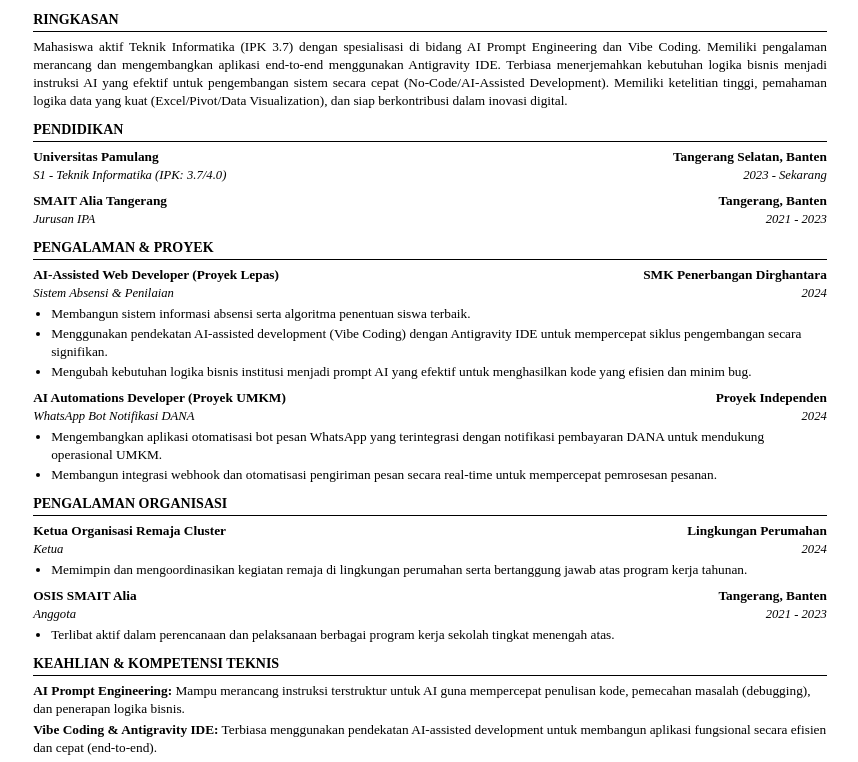
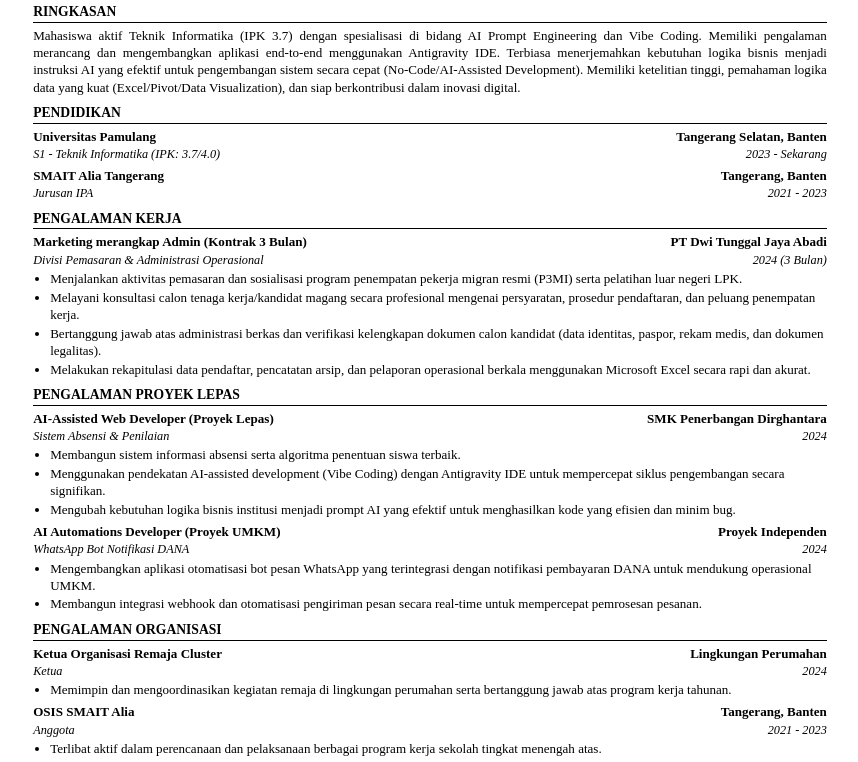
Before and after one commit to BrongSkuy/Portfolio, a website: page CV/Source_Files/cv_ats.html in a window 1280 px wide. Shown: the part 55-817 px from the top of the page, without its empty margins (210-1068 px from the left). Drawn offline with Linux system fonts and the light colour scheme.

Commit message:
feat: add work experience at PT Dwi Tunggal Jaya Abadi to website and CVs

```diff
--- a/CV/Source_Files/cv_ats.css
+++ b/CV/Source_Files/cv_ats.css
@@ -6,8 +6,8 @@
 
 body {
     font-family: "Times New Roman", Times, serif;
-    font-size: 10pt;
-    line-height: 1.35;
+    font-size: 9.8pt;
+    line-height: 1.32;
     color: #000;
     background-color: #fff;
     max-width: 210mm;
@@ -16,19 +16,19 @@ body {
 
 .header {
     text-align: center;
-    margin-bottom: 12px;
+    margin-bottom: 8px;
 }
 
 .header h1 {
-    font-size: 19pt;
+    font-size: 18pt;
     font-weight: bold;
     text-transform: uppercase;
-    margin-bottom: 3px;
+    margin-bottom: 2px;
     letter-spacing: 0.5px;
 }
 
 .contact-info {
-    font-size: 9.5pt;
+    font-size: 9.2pt;
 }
 
 .contact-info a {
@@ -37,20 +37,20 @@ body {
 }
 
 section {
-    margin-bottom: 11px;
+    margin-bottom: 8px;
 }
 
 h2.section-title {
-    font-size: 10.5pt;
+    font-size: 10.2pt;
     font-weight: bold;
     text-transform: uppercase;
     border-bottom: 1px solid #000;
-    margin-bottom: 6px;
+    margin-bottom: 4px;
     padding-bottom: 1px;
 }
 
 .entry {
-    margin-bottom: 8px;
+    margin-bottom: 5px;
 }
 
 .entry-header {
@@ -58,33 +58,33 @@ h2.section-title {
     justify-content: space-between;
     font-weight: bold;
     margin-bottom: 1px;
-    font-size: 10pt;
+    font-size: 9.8pt;
 }
 
 .entry-subheader {
     display: flex;
     justify-content: space-between;
     font-style: italic;
-    margin-bottom: 3px;
-    font-size: 9.5pt;
+    margin-bottom: 2px;
+    font-size: 9.2pt;
 }
 
 p.summary-text {
-    margin-bottom: 6px;
+    margin-bottom: 4px;
     text-align: justify;
 }
 
 ul {
-    padding-left: 18px;
-    margin-bottom: 3px;
+    padding-left: 17px;
+    margin-bottom: 2px;
 }
 
 li {
-    margin-bottom: 2px;
+    margin-bottom: 1.5px;
     text-align: left;
 }
 
 .skills-list p {
-    margin-bottom: 3px;
+    margin-bottom: 2px;
     text-align: left;
 }
--- a/CV/Source_Files/cv_ats.html
+++ b/CV/Source_Files/cv_ats.html
@@ -45,7 +45,28 @@
     </section>
 
     <section>
-        <h2 class="section-title">Pengalaman & Proyek</h2>
+        <h2 class="section-title">Pengalaman Kerja</h2>
+
+        <div class="entry">
+            <div class="entry-header">
+                <span>Marketing merangkap Admin (Kontrak 3 Bulan)</span>
+                <span>PT Dwi Tunggal Jaya Abadi</span>
+            </div>
+            <div class="entry-subheader">
+                <span>Divisi Pemasaran & Administrasi Operasional</span>
+                <span>2024 (3 Bulan)</span>
+            </div>
+            <ul>
+                <li>Menjalankan aktivitas pemasaran dan sosialisasi program penempatan pekerja migran resmi (P3MI) serta pelatihan luar negeri LPK.</li>
+                <li>Melayani konsultasi calon tenaga kerja/kandidat magang secara profesional mengenai persyaratan, prosedur pendaftaran, dan peluang penempatan kerja.</li>
+                <li>Bertanggung jawab atas administrasi berkas dan verifikasi kelengkapan dokumen calon kandidat (data identitas, paspor, rekam medis, dan dokumen legalitas).</li>
+                <li>Melakukan rekapitulasi data pendaftar, pencatatan arsip, dan pelaporan operasional berkala menggunakan Microsoft Excel secara rapi dan akurat.</li>
+            </ul>
+        </div>
+    </section>
+
+    <section>
+        <h2 class="section-title">Pengalaman Proyek Lepas</h2>
 
         <div class="entry">
             <div class="entry-header">
@@ -113,9 +134,9 @@
     <section>
         <h2 class="section-title">Keahlian & Kompetensi Teknis</h2>
         <div class="skills-list">
-            <p><strong>AI Prompt Engineering:</strong> Mampu merancang instruksi terstruktur untuk AI guna mempercepat penulisan kode, pemecahan masalah (debugging), dan penerapan logika bisnis.</p>
-            <p><strong>Vibe Coding & Antigravity IDE:</strong> Terbiasa menggunakan pendekatan AI-assisted development untuk membangun aplikasi fungsional secara efisien dan cepat (end-to-end).</p>
+            <p><strong>Pemasaran & Administrasi:</strong> Komunikasi Pemasaran, Konsultasi & Layanan Pelanggan, Administrasi Berkas, Verifikasi Dokumen Legalitas, dan Microsoft Office.</p>
             <p><strong>Pengolahan & Visualisasi Data:</strong> Mahir menggunakan Microsoft Excel (termasuk Pivot Table dan pembersihan data) untuk analisis, data entry, dan pembuatan laporan visual.</p>
+            <p><strong>AI Prompt Engineering & Vibe Coding:</strong> Mampu merancang instruksi terstruktur untuk AI guna mempercepat penulisan kode, pemecahan masalah (debugging), dan penerapan logika bisnis menggunakan Antigravity IDE.</p>
             <p><strong>Bahasa:</strong> Inggris (Intermediate), Arab (Basic).</p>
         </div>
     </section>
```
Also changed, not shown: CV/Source_Files/CV_Muhammad_Faiz_Rabbani_ATS.md (+9 -0 lines), CV/Source_Files/cv_visual.html (+18 -9 lines), CV/Source_Files/generate_pdf.js (+4 -4 lines), index.html (+10 -0 lines), CV/CV_Muhammad_Faiz_Rabbani_Visual.jpg, assets/docs/CV_Muhammad_Faiz_Rabbani_Visual.jpg, 4 other files.
